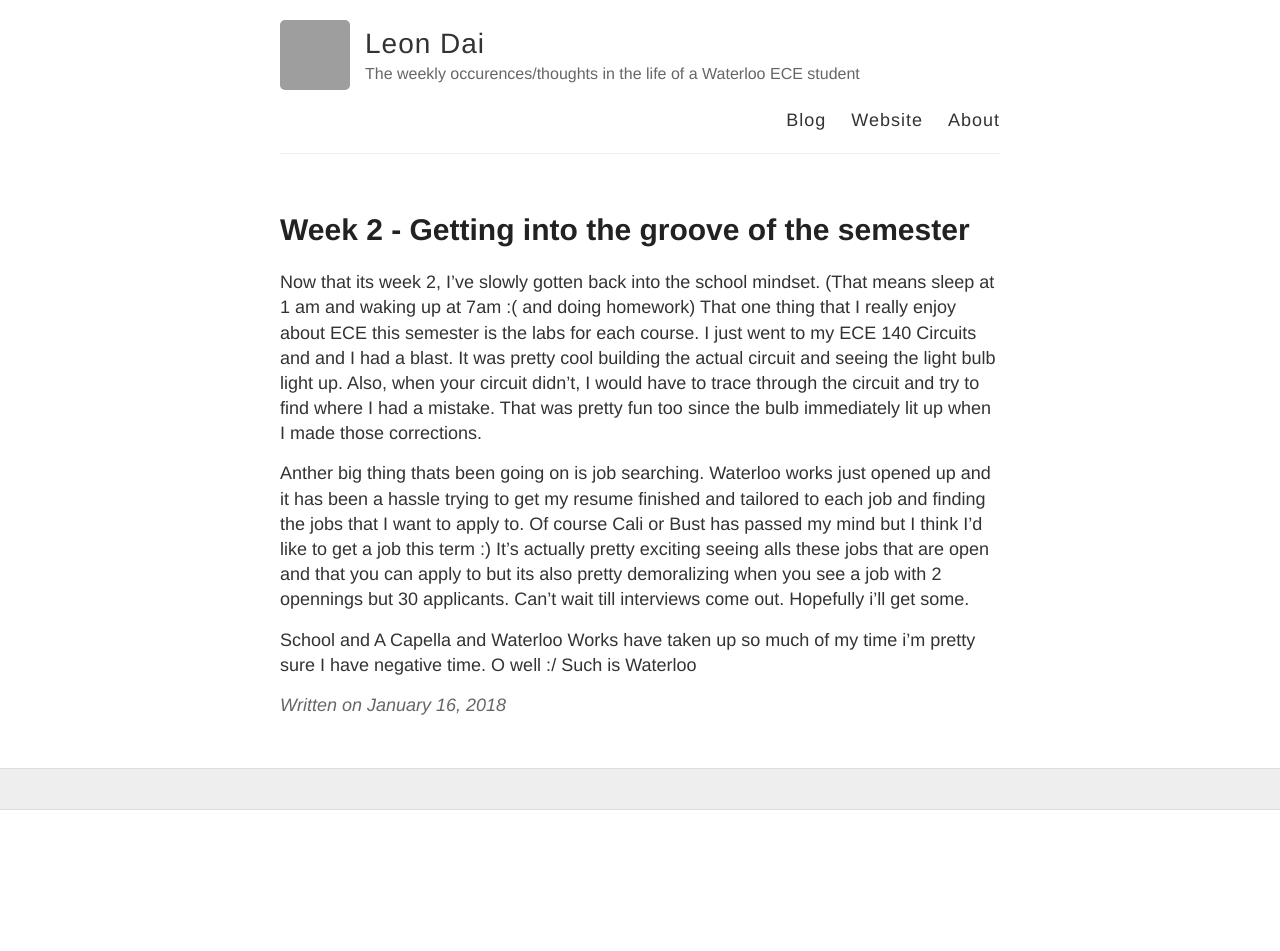
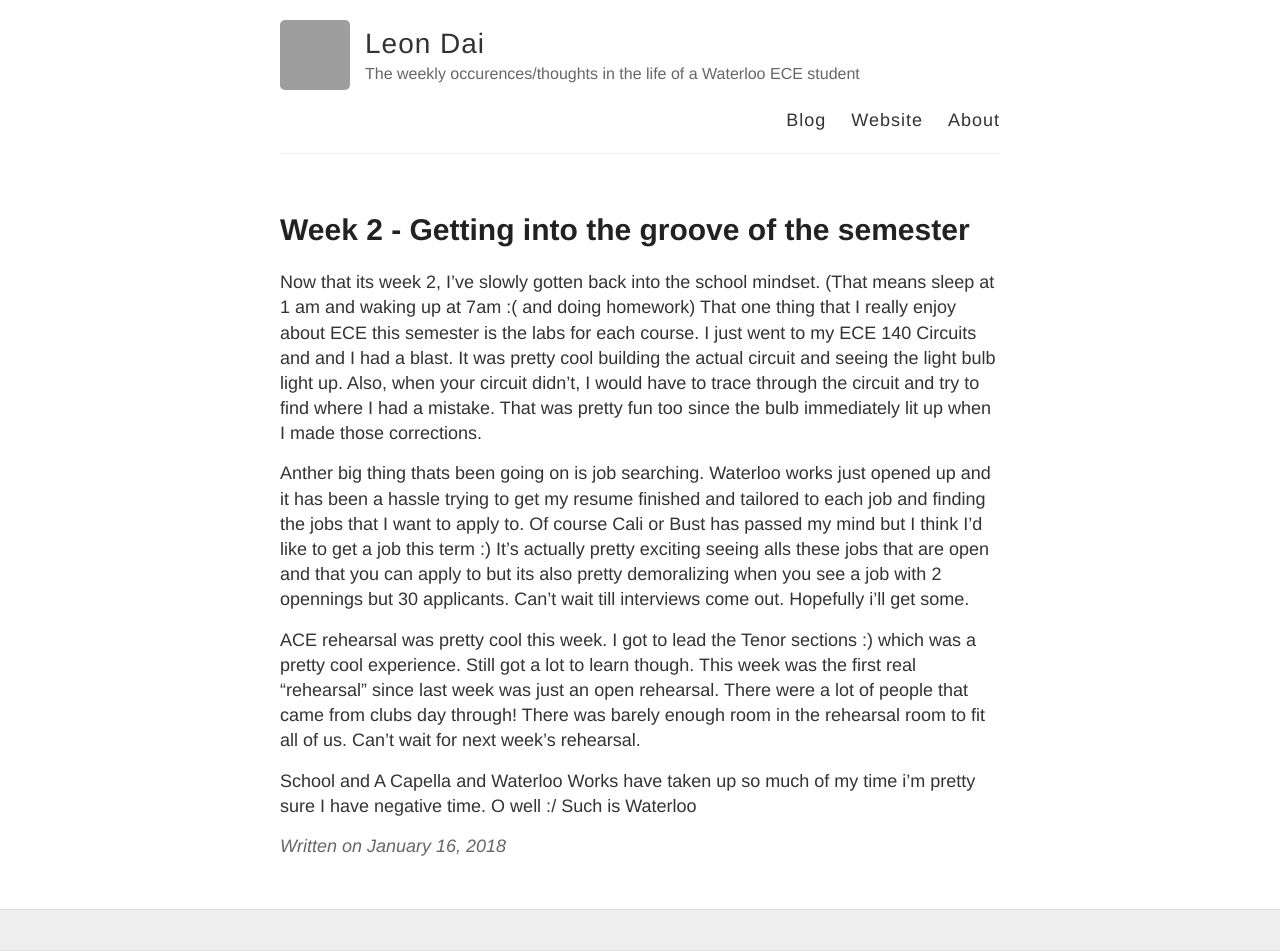
Before and after one commit to linchuandai/MyBlog, a Jekyll site: the page built from _posts/2018-1-16-Week-2.md, in a window 1280 px wide. Built offline with Jekyll 4.4.1, drawn with Linux system fonts in a browser that asks for light colours; before the commit the page ends 900 px from its top, so only the background shows below that; grey boxes are pictures that could not be loaded.

Commit message:
Update 2018-1-16-Week-2.md

```diff
--- a/_posts/2018-1-16-Week-2.md
+++ b/_posts/2018-1-16-Week-2.md
@@ -3,14 +3,10 @@ layout: post
 title: Week 2 - Getting into the groove of the semester
 ---
 Now that its week 2, I've slowly gotten back into the school mindset. (That means sleep at 1 am and waking up at 7am :( and doing homework)
-That one thing that I really enjoy about ECE this semester is the labs for each course. I just went to my ECE 140 Circuits and and I
-had a blast. It was pretty cool building the actual circuit and seeing the light bulb light up. Also, when your circuit didn't, I would
-have to trace through the circuit and try to find where I had a mistake. That was pretty fun too since the bulb immediately lit up
-when I made those corrections.
+That one thing that I really enjoy about ECE this semester is the labs for each course. I just went to my ECE 140 Circuits and and I had a blast. It was pretty cool building the actual circuit and seeing the light bulb light up. Also, when your circuit didn't, I would have to trace through the circuit and try to find where I had a mistake. That was pretty fun too since the bulb immediately lit up when I made those corrections.
 
-Anther big thing thats been going on is job searching. Waterloo works just opened up and it has been a hassle trying to get my resume
-finished and tailored to each job and finding the jobs that I want to apply to. Of course Cali or Bust has passed my mind but I think I'd
-like to get a job this term :) It's actually pretty exciting seeing alls these jobs that are open and that you can apply to but its also
-pretty demoralizing when you see a job with 2 opennings but 30 applicants. Can't wait till interviews come out. Hopefully i'll get some.
+Anther big thing thats been going on is job searching. Waterloo works just opened up and it has been a hassle trying to get my resume finished and tailored to each job and finding the jobs that I want to apply to. Of course Cali or Bust has passed my mind but I think I'd like to get a job this term :) It's actually pretty exciting seeing alls these jobs that are open and that you can apply to but its also pretty demoralizing when you see a job with 2 opennings but 30 applicants. Can't wait till interviews come out. Hopefully i'll get some.
+
+ACE rehearsal was pretty cool this week. I got to lead the Tenor sections :) which was a pretty cool experience. Still got a lot to learn though. This week was the first real "rehearsal" since last week was just an open rehearsal. There were a lot of people that came from clubs day through! There was barely enough room in the rehearsal room to fit all of us. Can't wait for next week's rehearsal.
 
 School and A Capella and Waterloo Works have taken up so much of my time i'm pretty sure I have negative time. O well :/ Such is Waterloo
```
